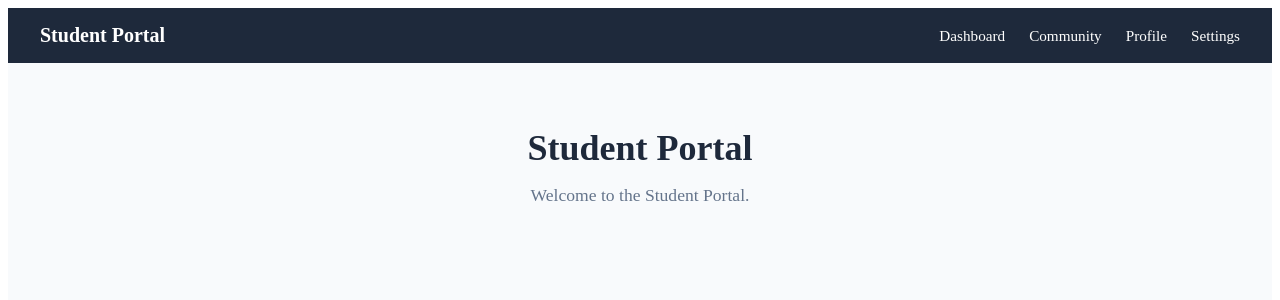
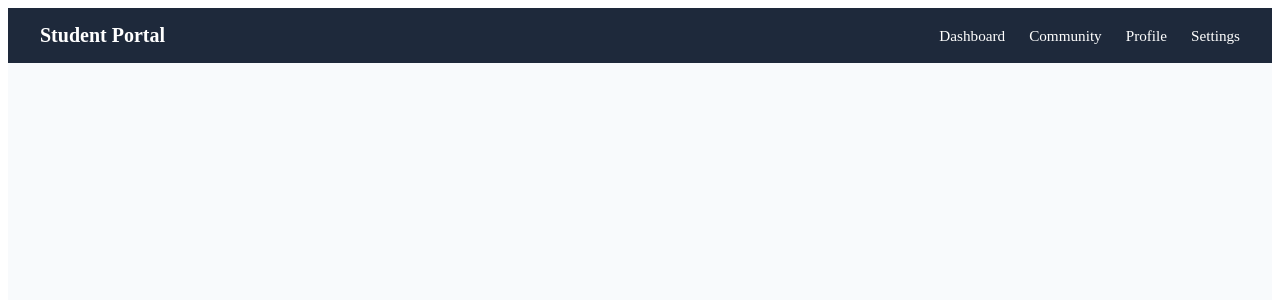
Before and after one commit to Sanjana-Venkatesan/student-portal, a React (Vite) app: page / in a window 1280 px wide. Shown: the top 300 px of the page. Built offline with nearby package versions, Linux system fonts and the light colour scheme.

Commit message:
Add CommunityFeed page skeleton with post state

```diff
--- a/src/App.jsx
+++ b/src/App.jsx
@@ -44,10 +44,6 @@ function App() {
               <Route path="/profile" element={<Profile />} />
               <Route path="/settings" element={<Settings />} />
         </Routes>
-        <h1 style={styles.title}>Student Portal</h1>
-        <p style={styles.text}>
-          Welcome to the Student Portal.
-        </p>
       </main>
     </div>
   );
```
